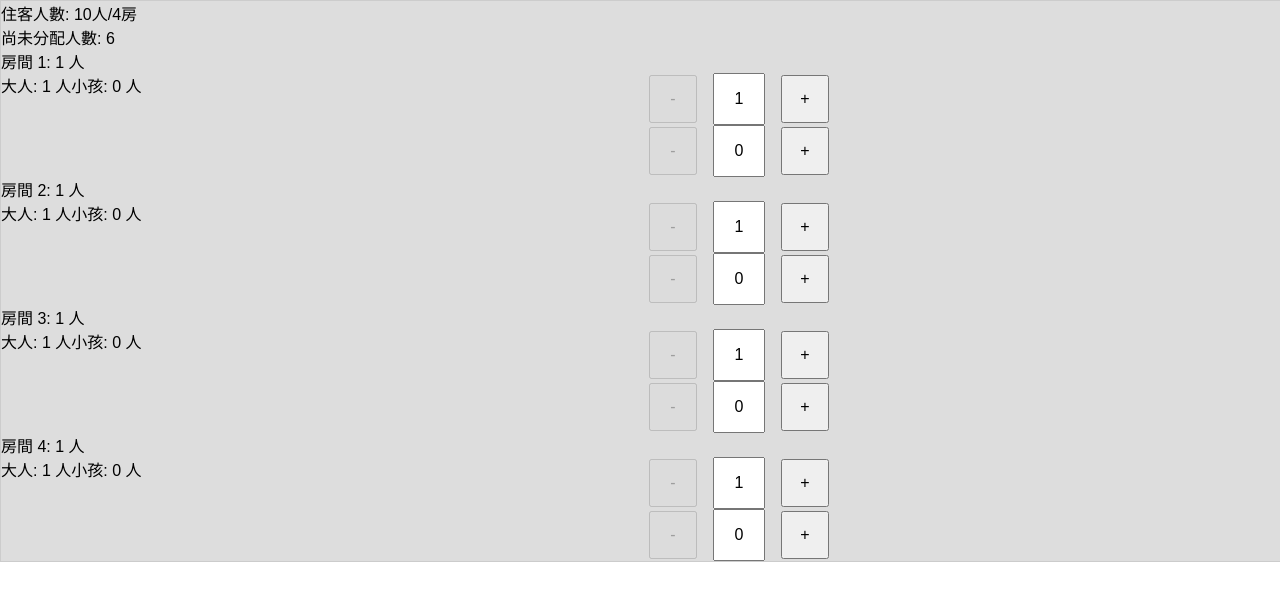
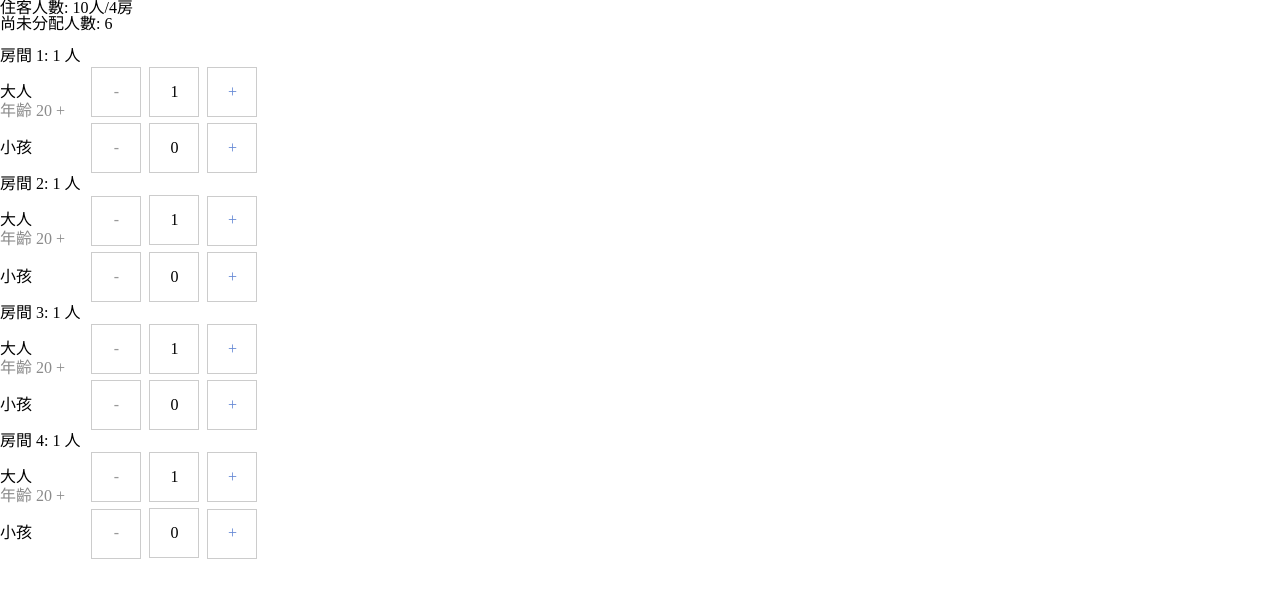
Before and after one commit to Ponpon55837/roomAllocation, a React app: page / in a window 1280 px wide. Shown: the top 600 px of the page. Built offline with nearby package versions, Linux system fonts and the light colour scheme.

Commit message:
feat: add normalize css

```diff
--- a/package.json
+++ b/package.json
@@ -13,6 +13,7 @@
   "author": "Lip",
   "license": "ISC",
   "dependencies": {
+    "normalize.css": "^8.0.1",
     "react": "^18.2.0",
     "react-dom": "^18.2.0"
   },
--- a/src/App.tsx
+++ b/src/App.tsx
@@ -1,8 +1,14 @@
 import './styles/App.css'
-import Index from './pages'
+import RoomAllocation from './components/RoomAllocation'
 
 const App = () => {
-  return <Index />
+  return (
+    <RoomAllocation
+      guest={10}
+      room={4}
+      onChange={(roomAllocations) => console.log(roomAllocations)}
+    />
+  )
 }
 
 export default App
--- a/src/components/CustomInputNumber.tsx
+++ b/src/components/CustomInputNumber.tsx
@@ -56,7 +56,14 @@ const CustomInputNumber: React.FC<CustomInputNumberProps> = ({
 
   return (
     <div className="controlDiv">
-      <button className="controlBtn" onClick={handleDecrement} disabled={inputValue === min}>
+      <button
+        className="controlBtn"
+        onClick={handleDecrement}
+        disabled={inputValue === min}
+        style={{
+          color: inputValue === min ? '#999' : '##6588D5',
+        }}
+      >
         -
       </button>
       <input
@@ -77,6 +84,9 @@ const CustomInputNumber: React.FC<CustomInputNumberProps> = ({
         className="controlBtn"
         onClick={handleIncrement}
         disabled={disabled || inputValue >= max}
+        style={{
+          color: disabled ? '#999' : '#6588D5',
+        }}
       >
         +
       </button>
--- a/src/components/RoomAllocation.tsx
+++ b/src/components/RoomAllocation.tsx
@@ -79,31 +79,26 @@ const RoomAllocation: React.FC<RoomAllocationProps> = ({ guest, room, onChange }
   }, [roomAllocations])
 
   return (
-    <div>
-      <div>
+    <>
+      <div className="headerContent">
         <label>住客人數: </label>
         <span>
           {guest}人/{room}房
         </span>
-      </div>
-
-      <div>
-        <label>尚未分配人數: {guest - totalAdults - totalChildren}</label>
+        <div>
+          <label>尚未分配人數: {guest - totalAdults - totalChildren}</label>
+        </div>
       </div>
       {roomAllocations.map((allocation: { adult: number; child: number }, index: number) => (
-        <div key={index}>
-          <div>
-            <span>
+        <table key={index}>
+          <tr>
+            <th>
               房間 {index + 1}: {allocation.adult + allocation.child} 人
-            </span>
-          </div>
-          <div className=".container" style={{ display: 'inline-flex', width: '100%' }}>
-            <div className=".leftDiv" style={{ width: '50%', float: 'left' }}>
-              <div style={{ display: 'inline-block' }}>大人: {allocation.adult} 人</div>
-              <div style={{ display: 'inline-block' }}>小孩: {allocation.child} 人</div>
-            </div>
-
-            <div className=".rightDiv" style={{ width: '50%', float: 'right' }}>
+            </th>
+          </tr>
+          <tr>
+            <td>大人</td>
+            <td rowSpan={2}>
               <CustomInputNumber
                 min={1}
                 max={4}
@@ -118,6 +113,16 @@ const RoomAllocation: React.FC<RoomAllocationProps> = ({ guest, room, onChange }
                   allocation.adult + allocation.child === 4 || totalAdults + totalChildren === guest
                 }
               />
+            </td>
+          </tr>
+
+          <tr>
+            <td className="greyTd">年齡 20 +</td>
+          </tr>
+
+          <tr>
+            <td>小孩</td>
+            <td rowSpan={2}>
               <CustomInputNumber
                 min={0}
                 max={4}
@@ -132,11 +137,15 @@ const RoomAllocation: React.FC<RoomAllocationProps> = ({ guest, room, onChange }
                   allocation.adult + allocation.child === 4 || totalAdults + totalChildren === guest
                 }
               />
-            </div>
-          </div>
-        </div>
+            </td>
+          </tr>
+
+          <tr>
+            <td></td>
+          </tr>
+        </table>
       ))}
-    </div>
+    </>
   )
 }
 
--- a/src/pages/index.tsx
+++ /dev/null
@@ -1,15 +0,0 @@
-import RoomAllocation from '../components/RoomAllocation'
-import '../styles/RoomAllocation.css'
-
-const index = () => {
-  return (
-    <div className="container">
-      <RoomAllocation
-        guest={10}
-        room={4}
-        onChange={(roomAllocations) => console.log(roomAllocations)}
-      />
-    </div>
-  )
-}
-export default index
--- a/src/styles/App.css
+++ b/src/styles/App.css
@@ -1,10 +1,124 @@
-body {
+html,
+body,
+div,
+span,
+applet,
+object,
+iframe,
+h1,
+h2,
+h3,
+h4,
+h5,
+h6,
+p,
+blockquote,
+pre,
+a,
+abbr,
+acronym,
+address,
+big,
+cite,
+code,
+del,
+dfn,
+em,
+img,
+ins,
+kbd,
+q,
+s,
+samp,
+small,
+strike,
+strong,
+sub,
+sup,
+tt,
+var,
+b,
+u,
+i,
+center,
+dl,
+dt,
+dd,
+ol,
+ul,
+li,
+fieldset,
+form,
+label,
+legend,
+table,
+caption,
+tbody,
+tfoot,
+thead,
+tr,
+th,
+td,
+article,
+aside,
+canvas,
+details,
+embed,
+figure,
+figcaption,
+footer,
+header,
+hgroup,
+menu,
+nav,
+output,
+ruby,
+section,
+summary,
+time,
+mark,
+audio,
+video {
   margin: 0;
   padding: 0;
-  height: 100%;
-  font-family: Arial, Helvetica, sans-serif;
+  border: 0;
+  font-size: 100%;
+  font: inherit;
+  vertical-align: baseline;
 }
-
-#root {
-  height: 100vh;
+/* HTML5 display-role reset for older browsers */
+article,
+aside,
+details,
+figcaption,
+figure,
+footer,
+header,
+hgroup,
+menu,
+nav,
+section {
+  display: block;
 }
+body {
+  line-height: 1;
+}
+ol,
+ul {
+  list-style: none;
+}
+blockquote,
+q {
+  quotes: none;
+}
+blockquote:before,
+blockquote:after,
+q:before,
+q:after {
+  content: '';
+  content: none;
+}
+table {
+  border-collapse: collapse;
+  border-spacing: 0;
+}
--- a/src/styles/Input.css
+++ b/src/styles/Input.css
@@ -6,7 +6,7 @@ input {
   margin-left: 8px;
   margin-right: 8px;
   padding: 0;
-  border: '1px solid #999';
+  border: 1px solid #ccc;
 }
 
 /* Chrome, Safari, Edge, Opera */
@@ -23,14 +23,16 @@ input[type='number'] {
 
 .controlDiv {
   text-align: 'center';
+  margin: 3px;
 }
 
 .controlBtn {
-  width: 48px;
-  height: 48px;
+  width: 50px;
+  height: 50px;
   font-size: 16px;
   margin-left: 8px;
   margin-right: 8px;
   padding: 0;
-  border: '1px solid #999';
+  border: 1px solid #ccc;
+  background-color: #fff;
 }
--- a/src/styles/RoomAllocation.css
+++ b/src/styles/RoomAllocation.css
@@ -1,19 +1,7 @@
-.container {
-  border: 1px solid #ccc;
-  background-color: #dddddd;
-  /* text-align: center; */
-  display: block;
-  margin: auto;
-  width: 100%;
-  overflow: hidden; /* 清除浮動 */
+.headerContent {
+  margin-bottom: 1rem;
 }
 
-.leftDiv {
-  width: 50%;
-  float: left;
+.greyTd {
+  color: #8b8b8b;
 }
-
-.rightDiv {
-  width: 50%;
-  float: left;
-}
```
Also changed, not shown: src/index.tsx (+5 -4 lines), 1 other file (tests, documents, lock files or other folders).
